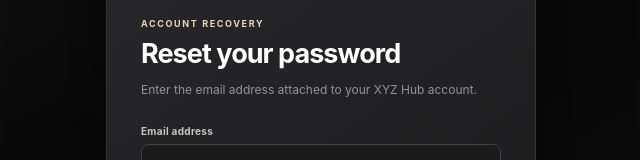
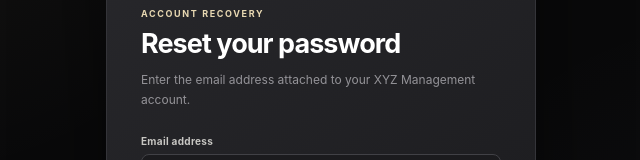
Before and after one commit to RainyCl0ud/XYZ-HUB, a React (Vite) app in the folder frontend/: page /forgot-password in a window 1280 px wide. Shown: the part 280-440 px from the top of the page, without its empty margins (319-959 px from the left). Built offline with nearby package versions, Linux system fonts and the light colour scheme; no server answers.

Commit message:
copy: align password recovery branding

```diff
--- a/frontend/src/pages/ForgotPasswordPage.tsx
+++ b/frontend/src/pages/ForgotPasswordPage.tsx
@@ -117,7 +117,7 @@ function ForgotPasswordPage() {
     <AuthShell
       eyebrow="Account recovery"
       title="Reset your password"
-      description="Enter the email address attached to your XYZ Hub account."
+      description="Enter the email address attached to your XYZ Management account."
       footer={
         <>
           Remembered your password?{" "}
```
